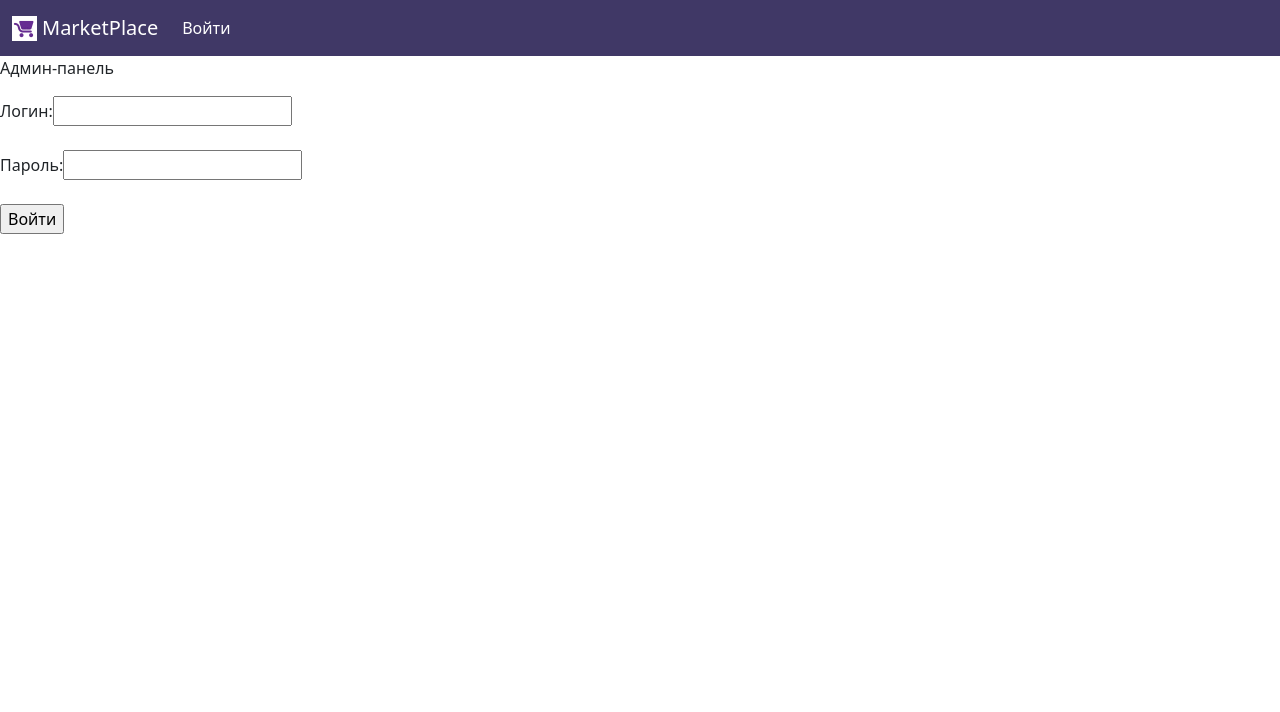
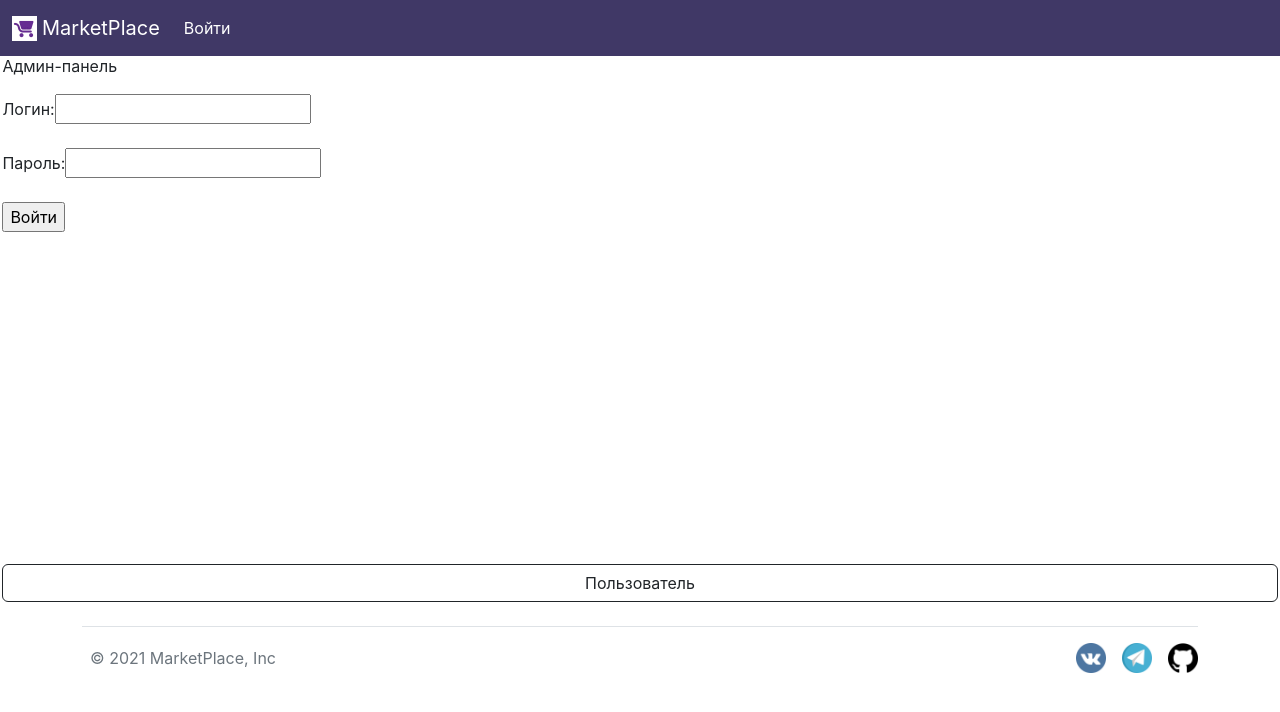
Before and after one commit to amirdianov/flask-marketplace-project, a Flask app: page /admin/login_admin in a window 1280 px wide. Shown: the top 712 px of the page. Run offline with Flask 2, Linux system fonts and the light colour scheme; some libraries are stand-ins or nearby versions.

Commit message:
+start of admin

```diff
--- a/admin/admin.py
+++ b/admin/admin.py
@@ -56,7 +56,9 @@ def detail_product_page(product_id):
 
 @admin.route("/all_products")
 def all_products_page():
-    return render_template('admin/all_products.html', title='Все продукты')
+    cat = request.args.get('category')
+    search = request.args.get('search')
+    return render_template('admin/all_products.html', title='Все продукты', products=db.getProducts(cat, search))
 
 
 @admin.route("/add_product", methods=["POST", "GET"])
--- a/admin/templates/admin/base_admin.html
+++ b/admin/templates/admin/base_admin.html
@@ -4,17 +4,29 @@
     <meta charset="utf-8">
     <link href="https://cdn.jsdelivr.net/npm/bootstrap@5.2.2/dist/css/bootstrap.min.css" rel="stylesheet"
           integrity="sha384-Zenh87qX5JnK2Jl0vWa8Ck2rdkQ2Bzep5IDxbcnCeuOxjzrPF/et3URy9Bv1WTRi" crossorigin="anonymous">
+    <script src="https://code.jquery.com/jquery-3.3.1.slim.min.js"
+            integrity="sha384-q8i/X+965DzO0rT7abK41JStQIAqVgRVzpbzo5smXKp4YfRvH+8abtTE1Pi6jizo"
+            crossorigin="anonymous"></script>
+    <script src="https://cdnjs.cloudflare.com/ajax/libs/popper.js/1.14.7/umd/popper.min.js"
+            integrity="sha384-UO2eT0CpHqdSJQ6hJty5KVphtPhzWj9WO1clHTMGa3JDZwrnQq4sF86dIHNDz0W1"
+            crossorigin="anonymous"></script>
+    <script src="https://stackpath.bootstrapcdn.com/bootstrap/4.3.1/js/bootstrap.min.js"
+            integrity="sha384-JjSmVgyd0p3pXB1rRibZUAYoIIy6OrQ6VrjIEaFf/nJGzIxFDsf4x0xIM+B07jRM"
+            crossorigin="anonymous"></script>
 
     <title>{{ title }}</title>
-    <link type="text/css" href="{{ url_for('.static', filename='css/styles.css') }}" rel="stylesheet"/>
+    <link rel="stylesheet" href="/static/css/style.css">
+    {% block style %}
+    {% endblock %}
 </head>
 <body>
-{% block content %}
 <nav class="navbar navbar-expand-lg navbar-dark" style="background-color: #403866;">
     <div class="container-fluid">
+        {% block brand %}
             <img src="/static/css/backet.png" alt="" width="25" height="25" style="margin-right: 5px"
                  class="d-inline-block align-text-top">
-            <a class="navbar-brand" href="{{ url_for("main_page_all") }}">MarketPlace</a>
+            <a class="navbar-brand" href={{ url_for('.index') }}>MarketPlace</a>
+        {% endblock %}
         <button class="navbar-toggler" type="button" data-bs-toggle="collapse" data-bs-target="#navbarNavAltMarkup"
                 aria-controls="navbarNavAltMarkup" aria-expanded="false" aria-label="Toggle navigation">
             <span class="navbar-toggler-icon"></span>
@@ -22,21 +34,70 @@
         <div class="collapse navbar-collapse" id="navbarNavAltMarkup">
             <div class="navbar-nav">
                 {% block nav %}
-                        <a class="nav-link active" aria-current="page" href={{ url_for('.all_products_page') }}>Все
-                            продукты</a>
-                        <a class="nav-link" aria-current="page" href={{ url_for('.add_product_page') }}>Добавить
-                            продукты</a>
-                        <a class="nav-link" aria-current="page" href={{ url_for('.all_users_page') }}>Все
-                            пользователи</a>
-                        <a class="nav-link" aria-current="page" href={{ url_for('.add_user_page') }}>Добавить
+                    <li class="nav-item dropdown">
+                        <a class="nav-link dropdown-toggle" href="#" id="navbarDropdown" role="button"
+                           data-toggle="dropdown"
+                           aria-expanded="false">Продукты
+                        </a>
+                        <ul class="dropdown-menu" aria-labelledby="navbarDropdown">
+                            <li><a class="dropdown-item" href="{{ url_for('.all_products_page') }}">Все продукты</a>
+                            </li>
+                            <li><a class="dropdown-item" href="{{ url_for('.add_product_page') }}">Добавить продукты</a>
+                            </li>
+                        </ul>
+                    </li>
+                    <li class="nav-item dropdown">
+                        <a class="nav-link dropdown-toggle" href="#" id="navbarDropdown" role="button"
+                           data-toggle="dropdown"
+                           aria-expanded="false">Пользователи
+                        </a>
+                        <ul class="dropdown-menu" aria-labelledby="navbarDropdown">
+                            <li><a class="dropdown-item" href="{{ url_for('.all_users_page') }}">Все пользователи</a>
+                            </li>
+                            <li><a class="dropdown-item" href="{{ url_for('.add_user_page') }}">Добавить
                                 пользователя</a>
-                        <a class="nav-link" aria-current="page" href={{ url_for('.logout') }}>Выйти из админки
-                            </a>
+                            </li>
+                        </ul>
+                    </li>
+                    <a class="nav-link" aria-current="page" href={{ url_for('.logout') }}>Выйти из админки</a>
                 {% endblock %}
             </div>
         </div>
+        {% block form %}
+        {% endblock %}
     </div>
 </nav>
+<div class="inform">
+    {% block content %}
     {% endblock %}
+</div>
+<div class="container">
+    <footer class="d-flex flex-wrap justify-content-between align-items-center py-3 my-4 border-top">
+        <div class="col-md-4 d-flex align-items-center">
+            <a href="/" class="mb-3 me-2 mb-md-0 text-muted text-decoration-none lh-1"></a>
+            <span class="text-muted">© 2021 MarketPlace, Inc</span>
+        </div>
+        <ul class="nav col-md-4 justify-content-end list-unstyled d-flex">
+            <li class="ms-3">
+                <a class="text-muted" href="https://vk.com/diyanovamir">
+                    <img src="/static/css/vk.png" width="30" height="30">
+                </a>
+            </li>
+            <li class="ms-3">
+                <a class="text-muted" href="https://t.me/diyanovamir">
+                    <img src="/static/css/telegram.png" width="30" height="30">
+
+                </a>
+            </li>
+            <li class="ms-3">
+                <a class="text-muted" href="https://github.com/amirdianov">
+                    <img src="/static/css/github.png" width="30" height="30">
+                </a>
+            </li>
+
+        </ul>
+
+    </footer>
+</div>
 </body>
 </html>
--- a/admin/templates/admin/login_admin.html
+++ b/admin/templates/admin/login_admin.html
@@ -17,4 +17,7 @@
             </form>
         </div>
     </div>
+    <div class="d-grid gap-2" style="margin-top: 10px">
+        <a class="btn btn-outline-dark" href="{{ url_for('login_page') }}" role="button">Пользователь</a>
+    </div>
 {% endblock %}
--- a/templates/main.html
+++ b/templates/main.html
@@ -95,8 +95,6 @@
             </div>
         {% endfor %}
     </div>
-    <div class="d-grid gap-2" style="margin-top: 10px">
-        <a class="btn btn-outline-dark" href="{{ url_for('admin.index') }}" role="button">Админ-панель</a>
-    </div>
+
     {#    <a href="{{ url_for('admin.index') }}">Админ-панель</a></p>#}
 {% endblock %}
```
Also changed, not shown: admin/templates/admin/all_products.html (+35 -5 lines), templates/login.html (+7 -4 lines). Lines whose indentation alone changed are shown as unchanged.
